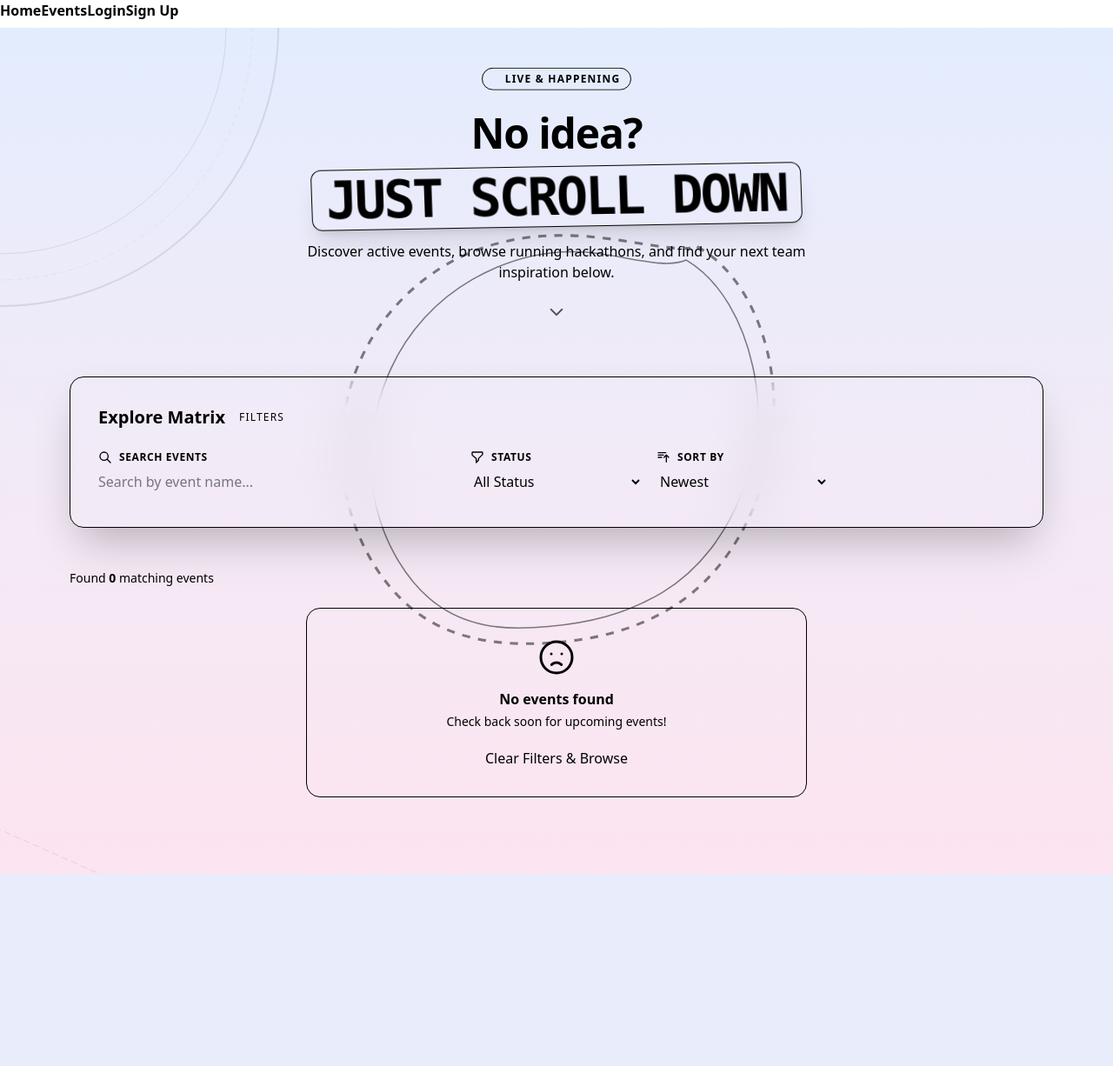
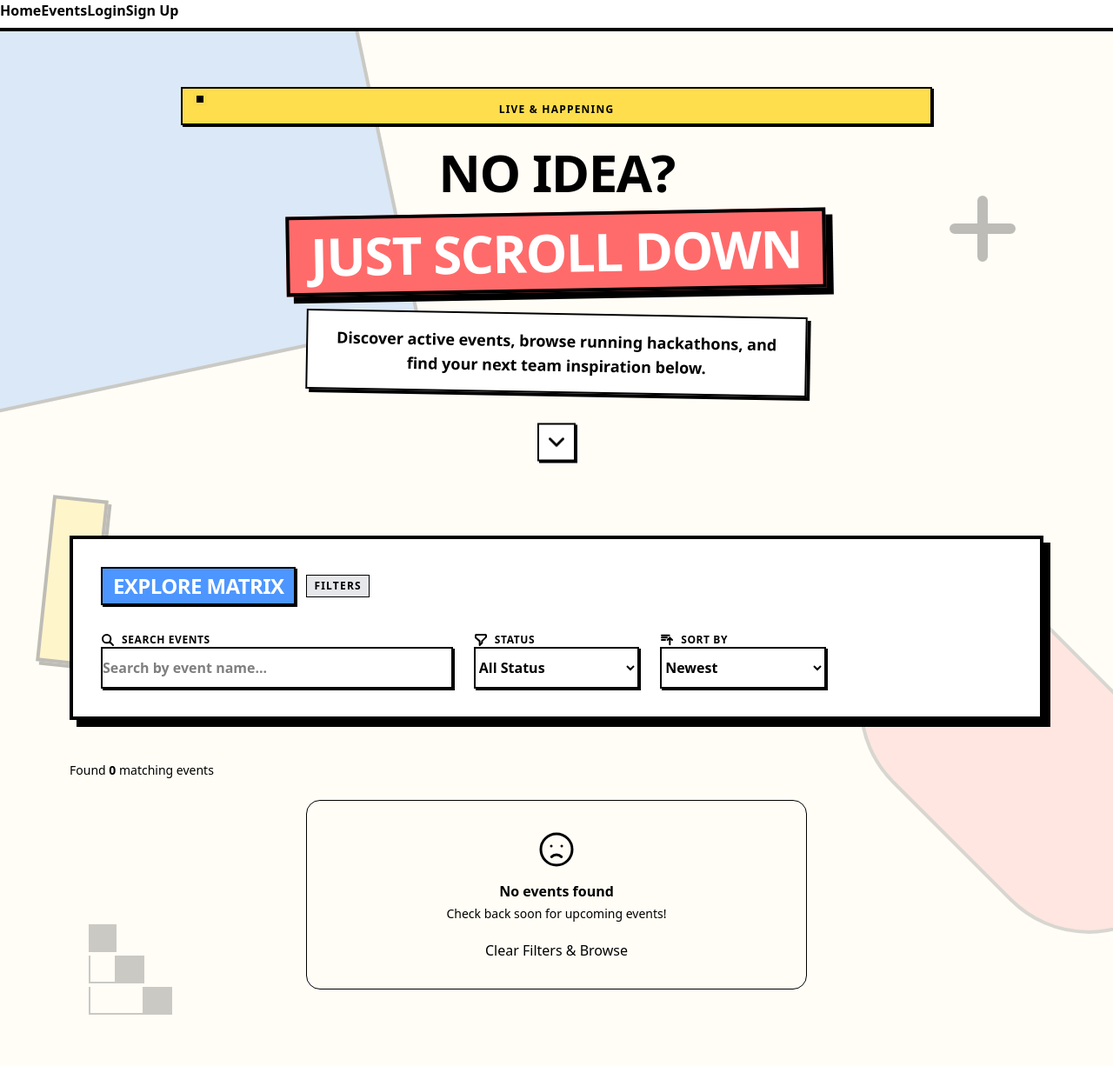
Before and after one commit to Yi-NightFish/HackHub, a Flask app: page /explore in a window 1280 px wide. Shown: the whole page at 87% size. Before the commit the page ends 1005 px from the top, so only its background shows below. Run offline with Flask 3, Linux system fonts and the light colour scheme; data that the repository does not hold is empty; some libraries are stand-ins or nearby versions.

Commit message:
Made 'explore.html' and 'event_list.html' to use current style

```diff
--- a/app/templates/explore.html
+++ b/app/templates/explore.html
@@ -1,74 +1,92 @@
 {% extends "base.html" %}
 {% block content %}
 
-<div class="relative w-full min-h-screen bg-gradient-to-b from-[#3b82f6]/15 via-base-100 to-[#ec4899]/15 pb-16" style="overflow-x: hidden !important;">
+<div class="relative w-full min-h-screen bg-[#FFFDF6] text-black pb-16 border-t-4 border-black overflow-x-hidden">
 
-  <div class="absolute inset-0 w-full h-full overflow-hidden pointer-events-none z-0" style="max-width: 100vw;">
+  <!-- BACKGROUND: Abstract Irregular Neobrutalist Shapes -->
+  <div class="absolute inset-0 w-full h-full pointer-events-none z-0 overflow-hidden">
 
-    <div class="absolute top-[15%] left-1/2 -translate-x-1/2 w-full max-w-[500px] md:max-w-[650px] aspect-square opacity-40 px-4" style="animation: pulse 12s cubic-bezier(0.4, 0, 0.6, 1) infinite;">
-      <svg viewBox="0 0 200 200" xmlns="http://www.w3.org/2000/svg" class="w-full h-full stroke-current text-base-content/20">
-        <path fill="none" stroke-width="1" stroke-dasharray="3 3" d="M52.3,-71C66.4,-63.2,75.4,-46.7,79,-29.6C82.7,-12.4,80.9,5.3,75.1,21.5C69.3,37.7,59.3,52.3,45.4,61.7C31.5,71,15.8,75.1,-0.9,76.4C-17.6,77.7,-35.2,76.2,-49.2,67.1C-63.2,58,-73.6,41.4,-77.8,23.4C-82,5.5,-80,-13.7,-72.6,-29.6C-65.3,-45.5,-52.7,-58.1,-38.3,-65.8C-23.9,-73.4,-7.8,-76.1,10.1,-74.9C28.1,-73.6,46.1,-68.4,52.3,-71Z" transform="translate(100 100)" />
-        <path fill="none" stroke-width="0.5" d="M48.3,-66C61.4,-58.2,69.4,-42.7,73,-26.6C76.7,-10.4,74.9,5.3,69.1,20.5C63.3,35.7,53.3,49.3,39.4,57.7C25.5,66,11.8,69.1,-2.9,70.4C-17.6,71.7,-31.2,71.2,-43.2,63.1C-55.2,55,-64.6,39.4,-67.8,22.4C-71,5.5,-68,-11.7,-61.6,-25.6C-55.3,-39.5,-44.7,-51.1,-31.3,-58.8C-17.9,-66.4,-3.8,-70.1,11.1,-68.9C26.1,-67.6,40.1,-62.4,48.3,-66Z" transform="translate(100 100)" />
-      </svg>
-    </div>
+    <!-- Large structural accent rectangle top-left -->
+    <div class="absolute top-[-10%] left-[-5%] w-[40vw] h-[40vw] max-w-[500px] bg-[#4D96FF] border-4 border-black opacity-20 transform -rotate-12 rounded-none"></div>
 
-    <svg class="absolute inset-0 w-full h-full opacity-[0.09]" xmlns="http://www.w3.org/2000/svg">
-      <circle cx="0%" cy="0%" r="320" fill="none" stroke="currentColor" stroke-width="2" />
-      <circle cx="0%" cy="0%" r="290" fill="none" stroke="currentColor" stroke-width="0.5" stroke-dasharray="6 4" />
-      <circle cx="0%" cy="0%" r="260" fill="none" stroke="currentColor" stroke-width="1" />
-      <path d="M -50,900 L 400,1100" stroke="currentColor" stroke-width="1" stroke-dasharray="8 4" />
+    <!-- Abstract crosshair/plus sign top-right -->
+    <svg class="absolute top-[15%] right-[8%] w-24 h-24 text-black opacity-25" fill="none" viewBox="0 0 24 24" stroke="currentColor" stroke-width="3">
+      <path stroke-linecap="round" stroke-linejoin="round" d="M12 4v16m8-8H4" />
     </svg>
 
+    <!-- Mid-screen floating decorative block left -->
+    <div class="absolute top-[45%] left-[4%] w-16 h-48 bg-[#FFDE4D] border-4 border-black opacity-25 transform rotate-6 rounded-none shadow-[4px_4px_0px_0px_rgba(0,0,0,1)]"></div>
+
+    <!-- Huge organic-geometric pill right side -->
+    <div class="absolute top-[60%] right-[-10%] w-[35vw] h-[20vw] max-w-[450px] bg-[#FF6B6B] border-4 border-black opacity-15 transform rotate-45 rounded-full"></div>
+
+    <!-- Bottom-left grid/stair outline element -->
+    <div class="absolute bottom-[5%] left-[8%] opacity-20 flex flex-col gap-1">
+      <div class="w-8 h-8 border-2 border-black bg-black"></div>
+      <div class="w-16 h-8 border-2 border-black border-t-0 flex justify-end"><div class="w-8 h-full bg-black"></div></div>
+      <div class="w-24 h-8 border-2 border-black border-t-0 flex justify-end"><div class="w-8 h-full bg-black"></div></div>
+    </div>
   </div>
 
-  <div class="relative py-12 px-4 mb-4 z-10">
+  <!-- Hero Section -->
+  <div class="relative py-16 px-4 mb-4 z-10">
     <div class="container mx-auto px-4 max-w-4xl text-center">
-      <div class="space-y-4">
-        <div class="inline-flex items-center gap-1.5 px-3 py-1 bg-gradient-to-r from-primary/10 to-secondary/10 text-primary text-xs font-black tracking-widest uppercase rounded-full border border-primary/20 animate-bounce">
-          <span class="flex h-2 w-2 relative">
-            <span class="animate-ping absolute inline-flex h-full w-full rounded-full bg-primary opacity-75"></span>
-            <span class="relative inline-flex rounded-full h-2 w-2 bg-primary"></span>
+      <div class="space-y-6">
+
+        <!-- Badge using daisyUI + Tailwind Arbitrary Shadows -->
+        <div class="badge bg-[#FFDE4D] text-black text-xs font-black tracking-widest uppercase rounded-none border-2 border-black h-auto py-2 px-4 shadow-[2px_2px_0px_0px_rgba(0,0,0,1)]">
+          <span class="flex h-2 w-2 relative mr-2">
+            <span class="absolute inline-flex h-full w-full rounded-none bg-black opacity-75 animate-ping"></span>
+            <span class="relative inline-flex rounded-none h-2 w-2 bg-black"></span>
           </span>
           Live & Happening
         </div>
 
-        <h1 class="text-3xl sm:text-4xl md:text-5xl font-extrabold tracking-tight text-base-content leading-tight">
-          No idea?
-          <span class="block mt-2 font-mono text-4xl sm:text-5xl md:text-6xl font-black tracking-tighter uppercase">
-            <span class="relative inline-block px-4 py-1 bg-primary text-primary-content rounded-xl shadow-xl transform -rotate-1 skew-x-1 border border-primary-focus">
+        <!-- Main Heading -->
+        <h1 class="text-4xl sm:text-5xl md:text-6xl font-black tracking-tight text-black leading-none uppercase">
+          No idea? <br>
+          <span class="block mt-4">
+            <span class="inline-block px-6 py-3 bg-[#FF6B6B] text-white border-4 border-black rounded-none shadow-[8px_8px_0px_0px_rgba(0,0,0,1)] transform -rotate-1">
               Just scroll down
             </span>
           </span>
         </h1>
 
-        <p class="text-sm md:text-base text-base-content/70 max-w-xl mx-auto font-medium">
+        <p class="text-base md:text-lg text-black font-bold max-w-xl mx-auto bg-white border-2 border-black rounded-none p-4 shadow-[4px_4px_0px_0px_rgba(0,0,0,1)] transform rotate-1">
           Discover active events, browse running hackathons, and find your next team inspiration below.
         </p>
 
-        <div class="pt-2 flex justify-center text-primary animate-pulse">
-          <svg xmlns="http://www.w3.org/2000/svg" fill="none" viewBox="0 0 24 24" stroke-width="2.5" stroke="currentColor" class="w-5 h-5">
-            <path stroke-linecap="round" stroke-linejoin="round" d="M19.5 8.25l-7.5 7.5-7.5-7.5" />
-          </svg>
+        <!-- Arrow Down Indicator -->
+        <div class="pt-4 flex justify-center">
+          <div class="bg-white border-2 border-black rounded-none p-2 shadow-[2px_2px_0px_0px_rgba(0,0,0,1)] animate-bounce">
+            <svg xmlns="http://www.w3.org/2000/svg" fill="none" viewBox="0 0 24 24" stroke-width="3" stroke="currentColor" class="w-6 h-6">
+              <path stroke-linecap="round" stroke-linejoin="round" d="M19.5 8.25l-7.5 7.5-7.5-7.5" />
+            </svg>
+          </div>
         </div>
       </div>
     </div>
   </div>
 
+  <!-- Filter Matrix Area -->
   <div class="container mx-auto px-4 max-w-6xl relative z-10">
-    <div class="card bg-base-100/90 backdrop-blur-xl mb-12 shadow-2xl rounded-2xl border border-base-200/60">
-      <div class="card-body p-4 sm:p-6 md:p-8">
-        <h2 class="text-xl font-extrabold text-base-content mb-6 flex items-center gap-2">
-          <span>Explore Matrix</span>
-          <span class="text-xs font-normal text-base-content/50 uppercase tracking-widest bg-base-200 px-2 py-0.5 rounded-md">Filters</span>
+    <!-- daisyUI Card component stylized to look structural and flat -->
+    <div class="card bg-white mb-12 border-4 border-black rounded-none shadow-[8px_8px_0px_0px_rgba(0,0,0,1)]">
+      <div class="card-body p-6 sm:p-8">
+
+        <h2 class="card-title text-2xl font-black text-black mb-8 uppercase tracking-tight flex flex-row items-center gap-3">
+          <span class="bg-[#4D96FF] text-white px-3 py-1 border-2 border-black rounded-none shadow-[2px_2px_0px_0px_rgba(0,0,0,1)]">Explore Matrix</span>
+          <span class="text-xs font-black text-black uppercase tracking-widest bg-gray-200 border border-black px-2 py-1 rounded-none">Filters</span>
         </h2>
 
-        <div class="grid grid-cols-1 sm:grid-cols-2 lg:grid-cols-5 gap-4">
+        <div class="grid grid-cols-1 sm:grid-cols-2 lg:grid-cols-5 gap-6">
 
+          <!-- Search input via daisyUI form-control -->
           <div class="sm:col-span-2 lg:col-span-2 form-control">
-            <label class="label pb-1.5">
-              <span class="label-text font-bold text-base-content/80 flex items-center gap-2 text-xs uppercase tracking-wider">
-                <svg xmlns="http://www.w3.org/2000/svg" class="h-4 w-4 text-primary" fill="none" viewBox="0 0 24 24" stroke="currentColor">
-                  <path stroke-linecap="round" stroke-linejoin="round" stroke-width="2" d="M21 21l-6-6m2-5a7 7 0 11-14 0 7 7 0 0114 0z" />
+            <label class="label pb-2 pt-0">
+              <span class="label-text font-black text-black flex items-center gap-2 text-xs uppercase tracking-wider">
+                <svg xmlns="http://www.w3.org/2000/svg" class="h-4 w-4" fill="none" viewBox="0 0 24 24" stroke="currentColor" stroke-width="3">
+                  <path stroke-linecap="round" stroke-linejoin="round" d="M21 21l-6-6m2-5a7 7 0 11-14 0 7 7 0 0114 0z" />
                 </svg>
                 Search Events
               </span>
@@ -77,7 +95,7 @@
                    name="search"
                    placeholder="Search by event name..."
                    value="{{ search_query }}"
-                   class="input input-sm input-bordered rounded-xl w-full border-base-300 bg-base-100/50 h-10"
+                   class="input input-bordered w-full border-2 border-black bg-white rounded-none h-12 text-black font-bold focus:outline-none focus:border-black shadow-[2px_2px_0px_0px_rgba(0,0,0,1)]"
                    hx-get="/explore"
                    hx-trigger="keyup changed delay:500ms"
                    hx-target="#event-list"
@@ -91,17 +109,18 @@
             </datalist>
           </div>
 
+          <!-- Select Status -->
           <div class="form-control">
-            <label class="label pb-1.5">
-              <span class="label-text font-bold text-base-content/80 flex items-center gap-2 text-xs uppercase tracking-wider">
-                <svg xmlns="http://www.w3.org/2000/svg" class="h-4 w-4 text-primary" fill="none" viewBox="0 0 24 24" stroke="currentColor">
-                  <path stroke-linecap="round" stroke-linejoin="round" stroke-width="2" d="M3 4a1 1 0 011-1h16a1 1 0 011 1v2.586a1 1 0 01-.293.707l-6.414 6.414a1 1 0 00-.293.707V17l-4 4v-6.586a1 1 0 00-.293-.707L3.293 8.293A1 1 0 013 7.586V4z" />
+            <label class="label pb-2 pt-0">
+              <span class="label-text font-black text-black flex items-center gap-2 text-xs uppercase tracking-wider">
+                <svg xmlns="http://www.w3.org/2000/svg" class="h-4 w-4" fill="none" viewBox="0 0 24 24" stroke="currentColor" stroke-width="3">
+                  <path stroke-linecap="round" stroke-linejoin="round" d="M3 4a1 1 0 011-1h16a1 1 0 011 1v2.586a1 1 0 01-.293.707l-6.414 6.414a1 1 0 00-.293.707V17l-4 4v-6.586a1 1 0 00-.293-.707L3.293 8.293A1 1 0 013 7.586V4z" />
                 </svg>
                 Status
               </span>
             </label>
             <select name="status"
-                    class="select select-sm select-bordered rounded-xl w-full border-base-300 bg-base-100/50 h-10"
+                    class="select select-bordered w-full border-2 border-black bg-white rounded-none h-12 text-black font-bold focus:outline-none focus:border-black shadow-[2px_2px_0px_0px_rgba(0,0,0,1)]"
                     hx-get="/explore"
                     hx-trigger="change"
                     hx-target="#event-list"
@@ -115,17 +134,18 @@
             </select>
           </div>
 
+          <!-- Select Sort -->
           <div class="form-control">
-            <label class="label pb-1.5">
-              <span class="label-text font-bold text-base-content/80 flex items-center gap-2 text-xs uppercase tracking-wider">
-                <svg xmlns="http://www.w3.org/2000/svg" class="h-4 w-4 text-primary" fill="none" viewBox="0 0 24 24" stroke="currentColor">
-                  <path stroke-linecap="round" stroke-linejoin="round" stroke-width="2" d="M3 4h13M3 8h9m-9 4h6m4 0l4-4m0 0l4 4m-4-4v12" />
+            <label class="label pb-2 pt-0">
+              <span class="label-text font-black text-black flex items-center gap-2 text-xs uppercase tracking-wider">
+                <svg xmlns="http://www.w3.org/2000/svg" class="h-4 w-4" fill="none" viewBox="0 0 24 24" stroke="currentColor" stroke-width="3">
+                  <path stroke-linecap="round" stroke-linejoin="round" d="M3 4h13M3 8h9m-9 4h6m4 0l4-4m0 0l4 4m-4-4v12" />
                 </svg>
                 Sort By
               </span>
             </label>
             <select name="sort"
-                    class="select select-sm select-bordered rounded-xl w-full border-base-300 bg-base-100/50 h-10"
+                    class="select select-bordered w-full border-2 border-black bg-white rounded-none h-12 text-black font-bold focus:outline-none focus:border-black shadow-[2px_2px_0px_0px_rgba(0,0,0,1)]"
                     hx-get="/explore"
                     hx-trigger="change"
                     hx-target="#event-list"
@@ -136,11 +156,12 @@
             </select>
           </div>
 
+          <!-- Create Button with active click state movement via utility translations -->
           {% if current_user %}
           <div class="form-control sm:col-span-2 lg:col-span-1 flex items-end">
-            <a href="{{ url_for('create_event') }}" class="btn btn-sm btn-primary rounded-xl gap-2 w-full border-none shadow-lg shadow-primary/20 h-10 font-bold">
-              <svg xmlns="http://www.w3.org/2000/svg" class="h-4 w-4" fill="none" viewBox="0 0 24 24" stroke="currentColor"><path stroke-linecap="round" stroke-linejoin="round" stroke-width="2" d="M12 4v16m8-8H4" /></svg>
-              Create Event
+            <a href="{{ url_for('create_event') }}" class="btn min-h-0 h-12 w-full border-2 border-black bg-[#6BCB77] text-black rounded-none font-black uppercase tracking-wider hover:bg-[#5cb967] hover:border-black transition-all duration-75 shadow-[2px_2px_0px_0px_rgba(0,0,0,1)] active:translate-x-[2px] active:translate-y-[2px] active:shadow-none">
+              <svg xmlns="http://www.w3.org/2000/svg" class="h-5 w-5" fill="none" viewBox="0 0 24 24" stroke="currentColor" stroke-width="3"><path stroke-linecap="round" stroke-linejoin="round" d="M12 4v16m8-8H4" /></svg>
+              Create
             </a>
           </div>
           {% endif %}
@@ -148,6 +169,7 @@
       </div>
     </div>
 
+    <!-- Event List Container -->
     <div class="my-6 relative z-10">
       <div id="event-list">
         {% include "partials/event_list.html" %}
--- a/app/templates/partials/event_list.html
+++ b/app/templates/partials/event_list.html
@@ -80,24 +80,25 @@
             <span>{{ event.deadline.strftime('%b %d, %Y') }}</span>
           </div>
           <div class="flex items-center gap-2.5">
-            <svg xmlns="http://www.w3.org/2000/svg" class="h-4 w-4 text-primary flex-shrink-0" fill="none" viewBox="0 0 24 24" stroke="currentColor">
+            <svg xmlns="http://www.w3.org/2000/xl" class="h-4 w-4 text-primary flex-shrink-0" fill="none" viewBox="0 0 24 24" stroke="currentColor">
               <path stroke-linecap="round" stroke-linejoin="round" stroke-width="2" d="M12 8v4l3 3m6-3a9 9 0 11-18 0 9 9 0 0118 0z" />
             </svg>
             <span>{{ event.deadline.strftime('%I:%M %p') }}</span>
           </div>
         </div>
 
+        <!-- ONLY SECTION UPDATED BELOW TO NEO-BRUTALISM -->
         <div class="pt-4 mt-auto border-t border-base-200">
           {% if event.id in joined_event_ids %}
-          <a href="/event/{{ event.id }}" class="btn btn-outline btn-sm w-full font-bold tracking-wide text-base-content/80 hover:bg-base-200">
+          <a href="/event/{{ event.id }}" class="btn min-h-0 h-11 w-full border-2 border-black bg-white text-black rounded-none font-black uppercase tracking-wider hover:bg-gray-100 hover:border-black transition-all duration-75 shadow-[3px_3px_0px_0px_rgba(0,0,0,1)] active:translate-x-[3px] active:translate-y-[3px] active:shadow-none inline-flex items-center justify-center">
             View Details
           </a>
           {% elif status == 'open' %}
-          <a href="/event/{{ event.id }}" class="btn btn-sm w-full font-black tracking-wide bg-primary text-primary-content border-none hover:bg-primary-focus shadow-lg shadow-primary/20 rounded-xl">
+          <a href="/event/{{ event.id }}" class="btn min-h-0 h-11 w-full border-2 border-black bg-[#4D96FF] text-white rounded-none font-black uppercase tracking-wider hover:bg-[#357AE8] hover:border-black transition-all duration-75 shadow-[3px_3px_0px_0px_rgba(0,0,0,1)] active:translate-x-[3px] active:translate-y-[3px] active:shadow-none inline-flex items-center justify-center">
             Register Now
           </a>
           {% else %}
-          <a href="/event/{{ event.id }}" class="btn btn-outline btn-sm w-full font-bold tracking-wide text-base-content/80 hover:bg-base-200">
+          <a href="/event/{{ event.id }}" class="btn min-h-0 h-11 w-full border-2 border-black bg-white text-black rounded-none font-black uppercase tracking-wider hover:bg-gray-100 hover:border-black transition-all duration-75 shadow-[3px_3px_0px_0px_rgba(0,0,0,1)] active:translate-x-[3px] active:translate-y-[3px] active:shadow-none inline-flex items-center justify-center">
             View Details
           </a>
           {% endif %}
@@ -108,7 +109,7 @@
   </div>
   {% else %}
   <div class="bg-base-200/50 border border-base-300 rounded-2xl p-8 text-center max-w-xl mx-auto my-6 relative z-10">
-    <svg xmlns="http://www.w3.org/2000/xl" class="h-12 w-12 text-base-content/30 mx-auto mb-3" fill="none" viewBox="0 0 24 24" stroke="currentColor">
+    <svg xmlns="http://www.w3.org/2000/svg" class="h-12 w-12 text-base-content/30 mx-auto mb-3" fill="none" viewBox="0 0 24 24" stroke="currentColor">
       <path stroke-linecap="round" stroke-linejoin="round" stroke-width="1.5" d="M9.172 16.172a4 4 0 015.656 0M9 10h.01M15 10h.01M21 12a9 9 0 11-18 0 9 9 0 0118 0z" />
     </svg>
     <p class="text-base-content text-md font-bold mb-1">No events found</p>
```
